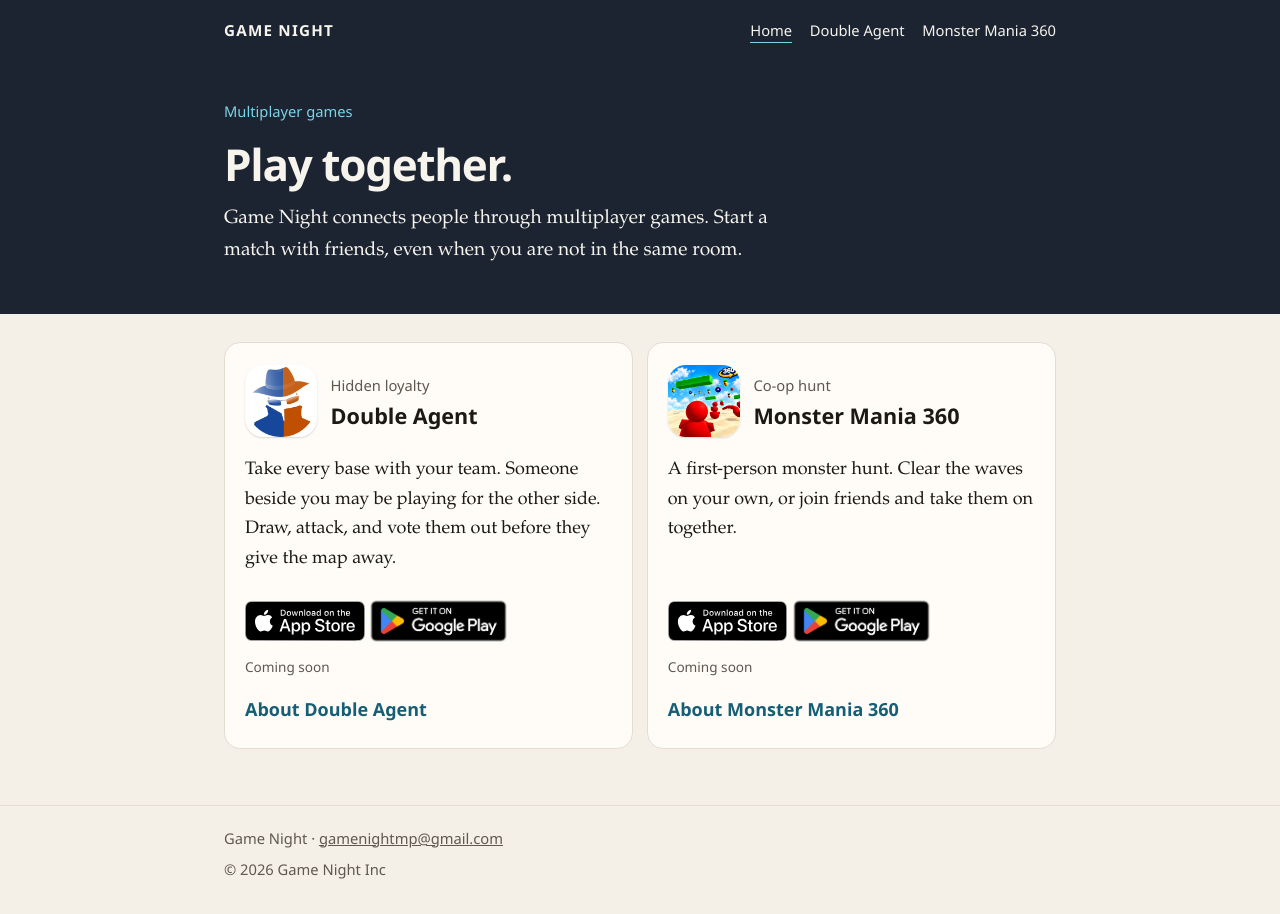
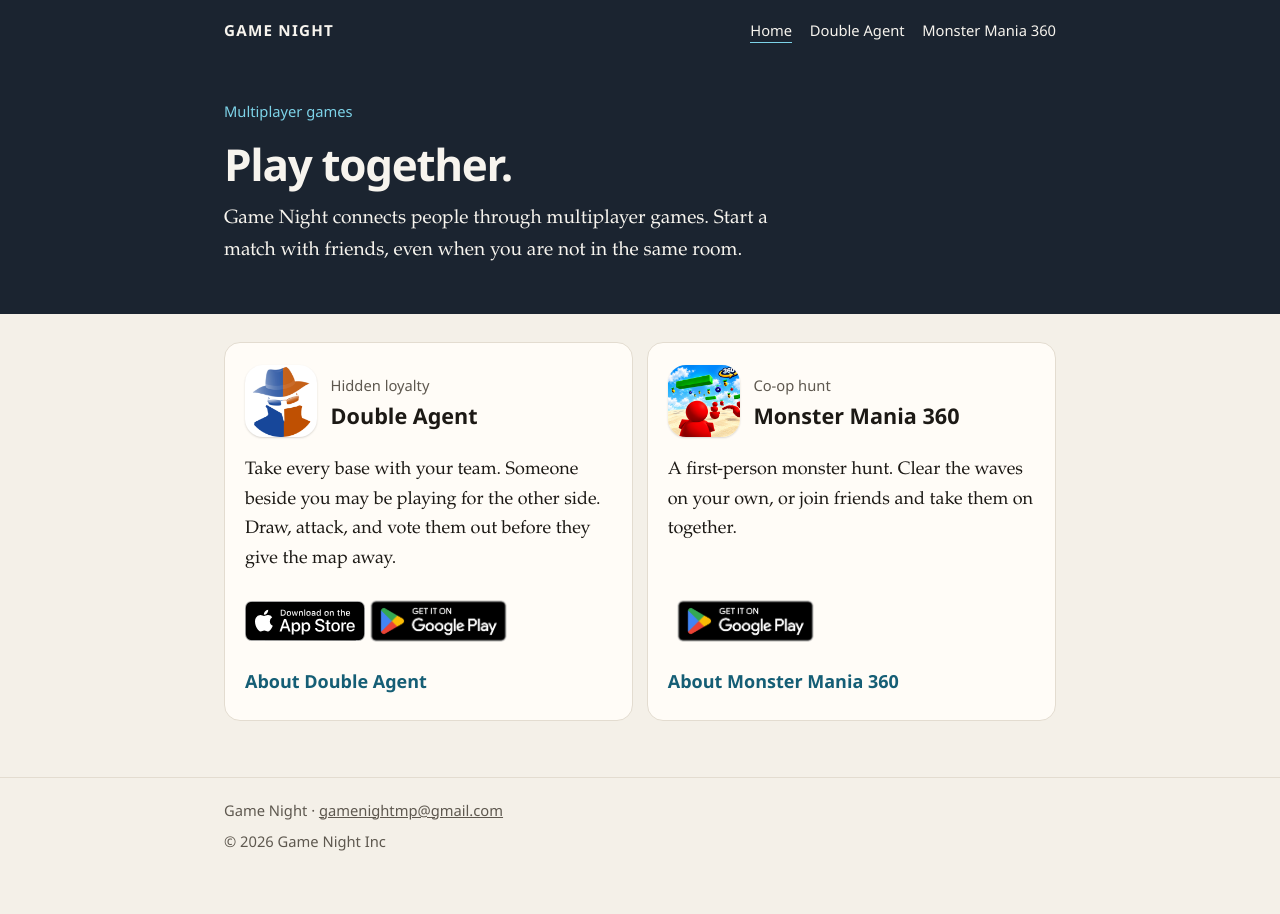
Before and after one commit to asallem94/gamenight, a plain HTML site: page index.html in a window 1280 px wide. After the commit the page ends 885 px from the top, so only its background shows below. Drawn offline with Linux system fonts and the light colour scheme.

Commit message:
update links

```diff
--- a/index.html
+++ b/index.html
@@ -53,18 +53,27 @@
             give the map away.
           </p>
           <div class="stores">
+            <a
+              class="store-link"
+              href="https://apps.apple.com/app/double-agent-game-night/id1531817225"
+            >
               <img
                 class="store-badge store-apple"
                 src="images/app-store.svg"
-              alt="Download on the App Store"
+                alt="Download Double Agent on the App Store"
               />
+            </a>
+            <a
+              class="store-link"
+              href="https://play.google.com/store/apps/details?id=com.gamenight.doubleagent"
+            >
               <img
                 class="store-badge store-google"
                 src="images/google-play.png"
-              alt="Get it on Google Play"
+                alt="Get Double Agent on Google Play"
               />
+            </a>
           </div>
-          <p class="coming">Coming soon</p>
           <a class="pitch-cta" href="doubleagent/about/">About Double Agent</a>
         </article>
         <article class="pitch">
@@ -86,18 +95,17 @@
             friends and take them on together.
           </p>
           <div class="stores">
-            <img
-              class="store-badge store-apple"
-              src="images/app-store.svg"
-              alt="Download on the App Store"
-            />
+            <a
+              class="store-link"
+              href="https://play.google.com/store/apps/details?id=com.gamenight.monstermania"
+            >
               <img
                 class="store-badge store-google"
                 src="images/google-play.png"
-              alt="Get it on Google Play"
+                alt="Get Monster Mania 360 on Google Play"
               />
+            </a>
           </div>
-          <p class="coming">Coming soon</p>
           <a class="pitch-cta" href="monstermania/about/">About Monster Mania 360</a>
         </article>
       </div>
--- a/styles.css
+++ b/styles.css
@@ -186,6 +186,17 @@ a:hover {
   padding-top: 1rem;
 }
 
+.store-link {
+  display: block;
+  line-height: 0;
+  text-decoration: none;
+}
+
+.store-link:focus-visible {
+  outline: 2px solid currentColor;
+  outline-offset: 3px;
+}
+
 .store-badge {
   display: block;
   width: auto;
@@ -197,14 +208,10 @@ a:hover {
 
 .store-google {
   height: 60px;
-  margin-left: -6px;
 }
 
-.coming {
-  margin: 0.15rem 0 0;
-  color: var(--muted);
-  font-family: "Avenir Next", "Segoe UI", sans-serif;
-  font-size: 0.85rem;
+.store-link + .store-link .store-google {
+  margin-left: -6px;
 }
 
 .pitch-cta {
```
Also changed, not shown: doubleagent/about/index.html (+22 -0 lines), monstermania/about/index.html (+14 -2 lines). Lines whose indentation alone changed are shown as unchanged.
